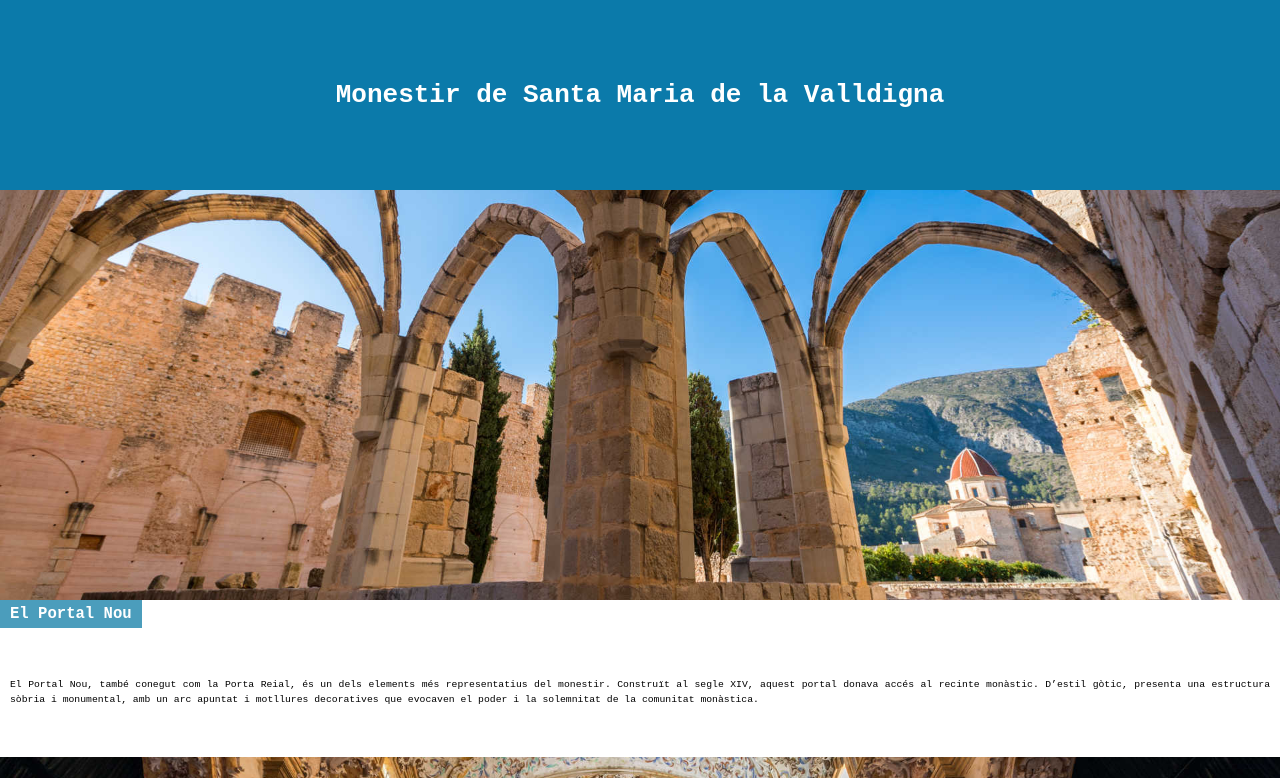
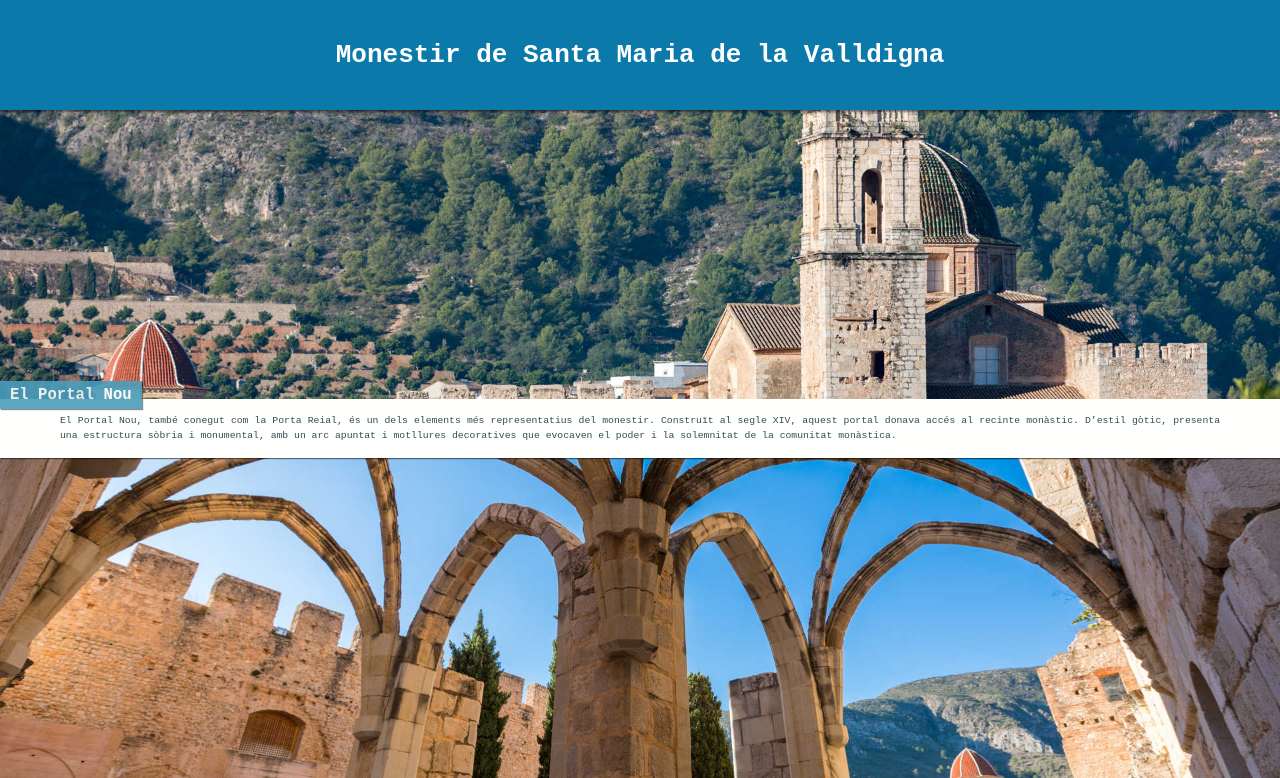
Before and after one commit to Ougito/Parallax, a plain HTML site: page index.html in a window 1280 px wide. Shown: the top 778 px of the page. Drawn offline with Linux system fonts and the light colour scheme.

Commit message:
Añadida propiedad float .content

```diff
--- a/css/styles.css
+++ b/css/styles.css
@@ -34,7 +34,7 @@
 }
 
 .parallax {
-    height: 600px;
+    height: 400px;
     background-attachment: fixed;
     background-position: center;
     background-repeat: no-repeat;
@@ -44,33 +44,48 @@
 .content {
     height: auto;
     text-align: center;
+    float: left;
+    position: relative;
+    top: -19px;
 }
 
-h1.content {
+h1 {
     height: fit-content;
     display: block;
     width: 100%;
-    padding: 10vh 0;
+    padding: 5vh 0;
     position: fixed;
-    margin-top: 0;
     text-align: center;
     color: white;
     background-color: #0b7aaa;
+    box-shadow: 1px 2px 2px rgba(0, 0, 0, 0.5);
+    z-index: 9999;
 }
 
 h2 {
-    display: block;
+    position: relative;
     width: fit-content;
     background-color: #4b9dbc;
     font-size: 1.2em;
     color: white;
     text-align: left;
     padding: 5px 10px;
+    margin-bottom: -10px;
+    opacity: 0.9;
+    box-shadow: 1px 1px 1px rgba(0, 0, 0, 0.5);
 }
 
 p {
+    background-color: #343946;
+    color: #fffffd;
     text-align: justify;
-    padding: 50px 10px;
+    padding: 15px 60px;
     font-size: 0.75em;
     line-height: 1.5;
+    box-shadow: 1px 1px 1px rgba(0, 0, 0, 0.5);
 }
+
+div:nth-of-type(even) p {
+    background-color: #fffffd;
+    color: darkslategrey;
+}
--- a/index.html
+++ b/index.html
@@ -7,81 +7,90 @@
         <link rel="stylesheet" href="/css/styles.css" />
     </head>
     <body>
-        <h1 class="content">Monestir de Santa Maria de la Valldigna</h1>
-        <div id="portal" class="parallax"></div>
+        <h1>Monestir de Santa Maria de la Valldigna</h1>
+        <div id="principal" class="parallax"></div>
+        <div id="portal" class="parallax">
             <div class="content">
                 <h2>El Portal Nou</h2>
                 <p>
                     El Portal Nou, també conegut com la Porta Reial, és un dels
                     elements més representatius del monestir. Construït al segle
                     XIV, aquest portal donava accés al recinte monàstic. D’estil
-                gòtic, presenta una estructura sòbria i monumental, amb un arc
-                apuntat i motllures decoratives que evocaven el poder i la
-                solemnitat de la comunitat monàstica.
+                    gòtic, presenta una estructura sòbria i monumental, amb un
+                    arc apuntat i motllures decoratives que evocaven el poder i
+                    la solemnitat de la comunitat monàstica.
                 </p>
             </div>
-        <div id="esglesia" class="parallax"></div>
+        </div>
+        <div id="esglesia" class="parallax">
             <div class="content">
                 <h2>L'esglèsia</h2>
                 <p>
-                La església de Santa Maria de Valldigna és l’edifici central del
-                monestir i un magnífic exemple de l'arquitectura gòtica
-                valenciana. Construïda al segle XIV i reformada posteriorment,
-                destaca per la seva nau única, amb voltes de creueria i
-                contraforts exteriors. L’església era el centre espiritual del
-                monestir, amb una decoració interior austera però carregada de
-                simbolisme religiós.
+                    La església de Santa Maria de Valldigna és l’edifici central
+                    del monestir i un magnífic exemple de l'arquitectura gòtica
+                    valenciana. Construïda al segle XIV i reformada
+                    posteriorment, destaca per la seva nau única, amb voltes de
+                    creueria i contraforts exteriors. L’església era el centre
+                    espiritual del monestir, amb una decoració interior austera
+                    però carregada de simbolisme religiós.
                 </p>
             </div>
-        <div id="claustre" class="parallax"></div>
+        </div>
+        <div id="claustre" class="parallax">
             <div class="content">
                 <h2>El Claustre</h2>
                 <p>
-                Situat al cor del conjunt monàstic, era el lloc de reflexió i
-                meditació per als monjos. Aquest espai quadrangular estava
+                    Situat al cor del conjunt monàstic, era el lloc de reflexió
+                    i meditació per als monjos. Aquest espai quadrangular estava
                     envoltat per galeries d’arcs apuntats que donaven accés a
-                diferents dependències. El jardí central simbolitzava el paradís
-                terrenal, amb elements vegetals i fonts que aportaven serenitat.
+                    diferents dependències. El jardí central simbolitzava el
+                    paradís terrenal, amb elements vegetals i fonts que
+                    aportaven serenitat.
                 </p>
             </div>
-        <div id="refectori" class="parallax"></div>
+        </div>
+        <div id="refectori" class="parallax">
             <div class="content">
                 <h2>El refectori</h2>
                 <p>
-                Destinat al menjador dels monjos, és un altre element clau del
-                monestir. La seva estructura allargada i coberta amb voltes de
-                creueria reflectia la senzillesa cistercenca. Les parets sovint
-                estaven decorades amb frescos que reforçaven l’austeritat i la
-                contemplació durant els menjars.
+                    Destinat al menjador dels monjos, és un altre element clau
+                    del monestir. La seva estructura allargada i coberta amb
+                    voltes de creueria reflectia la senzillesa cistercenca. Les
+                    parets sovint estaven decorades amb frescos que reforçaven
+                    l’austeritat i la contemplació durant els menjars.
                 </p>
             </div>
-        <div id="font" class="parallax"></div>
+        </div>
+        <div id="font" class="parallax">
             <div class="content">
                 <h2>La font dels tritons</h2>
                 <p>
-                La Font dels Tritons és un element ornamental i funcional situat
-                al recinte del Monestir de la Valldigna, que exemplifica la
-                fusió d’art i utilitat pròpia dels espais monàstics. Construïda
-                durant el període barroc, la font presenta una estructura de
-                pedra treballada amb decoracions escultòriques, destacant-hi
-                figures mitològiques com els tritons, criatures marines amb tors
-                humà i cua de peix. Aquesta font no només complia una funció
-                pràctica, subministrant aigua per a les activitats quotidianes
-                del monestir, sinó que també tenia una dimensió simbòlica,
+                    La Font dels Tritons és un element ornamental i funcional
+                    situat al recinte del Monestir de la Valldigna, que
+                    exemplifica la fusió d’art i utilitat pròpia dels espais
+                    monàstics. Construïda durant el període barroc, la font
+                    presenta una estructura de pedra treballada amb decoracions
+                    escultòriques, destacant-hi figures mitològiques com els
+                    tritons, criatures marines amb tors humà i cua de peix.
+                    Aquesta font no només complia una funció pràctica,
+                    subministrant aigua per a les activitats quotidianes del
+                    monestir, sinó que també tenia una dimensió simbòlica,
                     evocant la puresa i la vida que emana de l’aigua.
                 </p>
             </div>
-        <div id="capitol" class="parallax"></div>
+        </div>
+        <div id="capitol" class="parallax">
             <div class="content">
                 <h2>El Capítol</h2>
                 <p>
                     El capítol, un espai on es reunien els monjos per deliberar
-                sobre afers interns, és un exemple notable de la funcionalitat
-                monàstica. Amb un disseny sobri i funcional, aquest espai
-                acostumava a incloure un sostre amb bigues de fusta i bancs
-                adossats a les parets, adequats per a la discussió i la lectura
-                de les regles monàstiques.
+                    sobre afers interns, és un exemple notable de la
+                    funcionalitat monàstica. Amb un disseny sobri i funcional,
+                    aquest espai acostumava a incloure un sostre amb bigues de
+                    fusta i bancs adossats a les parets, adequats per a la
+                    discussió i la lectura de les regles monàstiques.
                 </p>
+            </div>
         </div>
     </body>
 </html>
```
Lines whose indentation alone changed are shown as unchanged.
